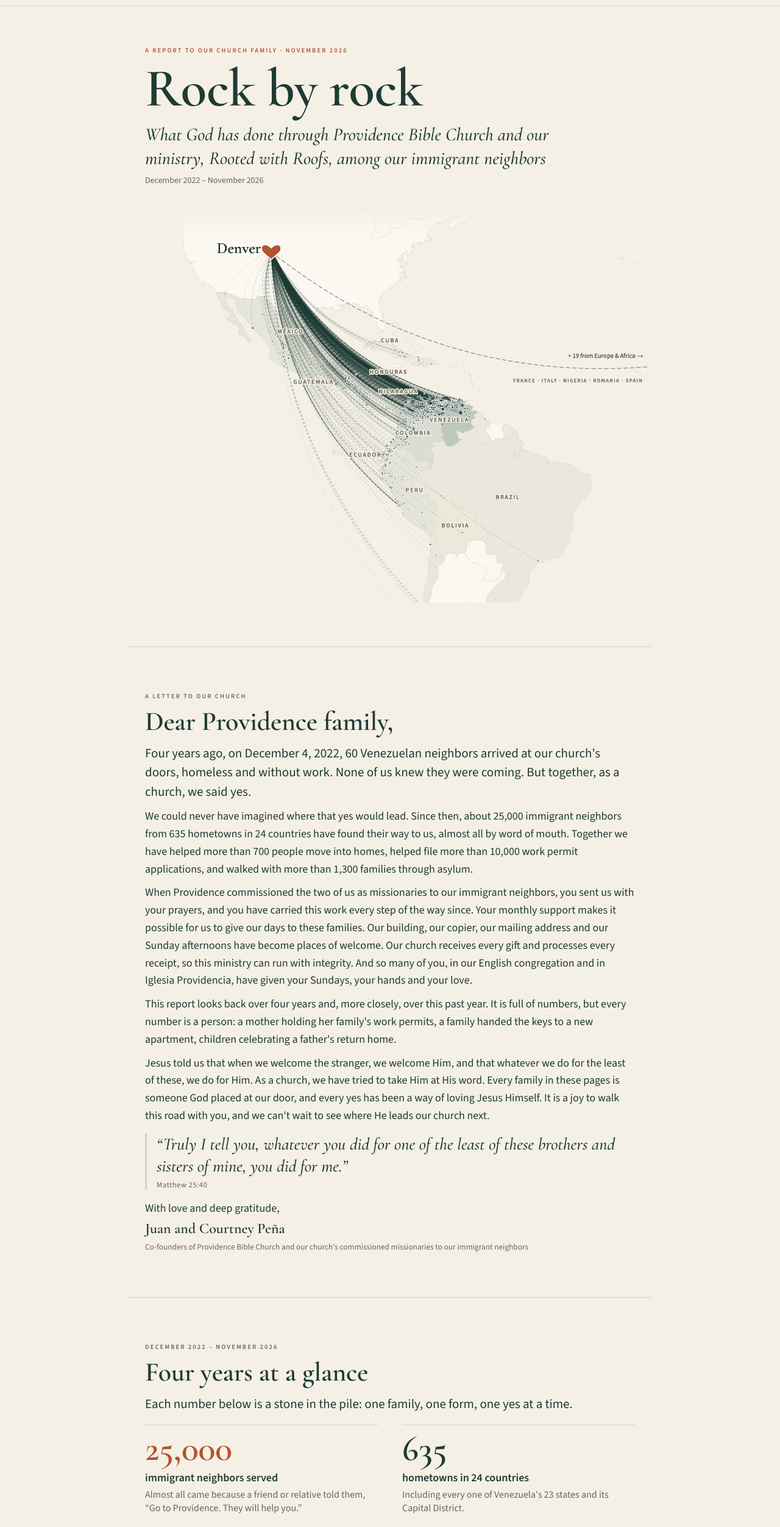
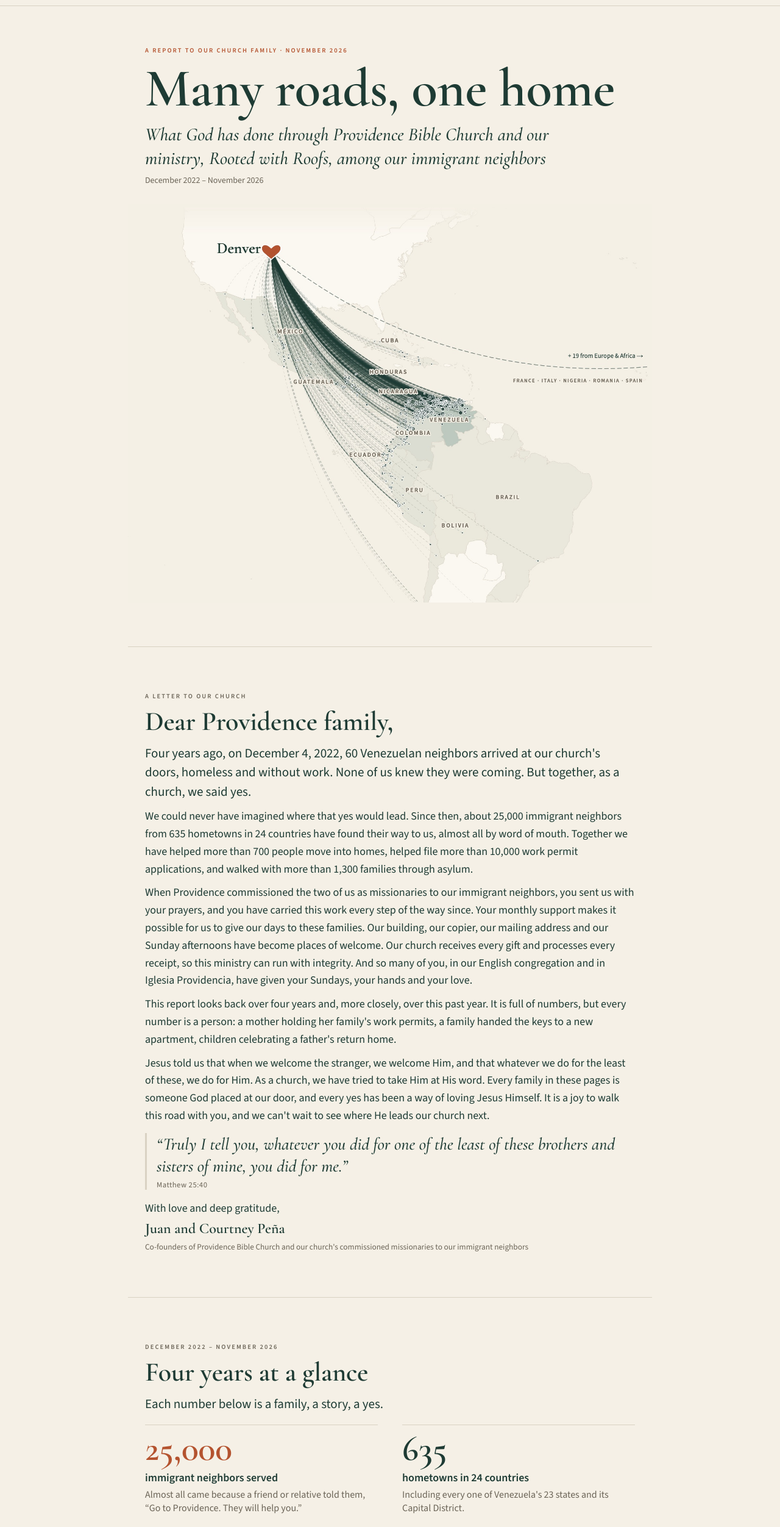
Before and after one commit to CoramdeoPenaDenver/rooted-with-roofs, a plain HTML site: page index.html in a window 1280 px wide. Shown: the part 47-2551 px from the top of the page at 61% size. Drawn offline with nearby package versions, Linux system fonts and the light colour scheme.

Commit message:
Retitle report: Many roads, one home

```diff
--- a/index.html
+++ b/index.html
@@ -2,7 +2,7 @@
 <html lang="en">
 <head>
 <meta charset="utf-8">
-<title>Rock by Rock</title>
+<title>Many Roads, One Home</title>
 <link rel="icon" href="favicon.ico" sizes="32x32">
 <link rel="icon" href="favicon.svg" type="image/svg+xml">
 <link rel="apple-touch-icon" href="apple-touch-icon.png">
@@ -176,7 +176,7 @@
   <img class="logo" src="assets/rwr-logo-horizontal-color.png" alt="Rooted with Roofs">
   <div class="titleblock">
     <div class="eyebrow clay">A report to our church family · November 2026</div>
-    <h1>Rock by rock</h1>
+    <h1>Many roads, one home</h1>
     <p class="subtitle">What God has done through Providence Bible Church and our ministry, Rooted with Roofs, among our immigrant neighbors</p>
     <p class="muted" style="font-size:10.5pt;margin-bottom:0">December 2022 – November 2026</p>
   </div>
@@ -204,7 +204,7 @@
 <section id="glance" class="page">
   <div class="eyebrow">December 2022 – November 2026</div>
   <h2>Four years at a glance</h2>
-  <p class="lead">Each number below is a stone in the pile: one family, one form, one yes at a time.</p>
+  <p class="lead">Each number below is a family, a story, a yes.</p>
   <div class="stats">
     <div class="stat"><div class="n clay">25,000</div><div class="l">immigrant neighbors served</div><div class="m">Almost all came because a friend or relative told them, “Go to Providence. They will help you.”</div></div>
     <div class="stat"><div class="n">635</div><div class="l">hometowns in 24 countries</div><div class="m">Including every one of Venezuela's 23 states and its Capital District.</div></div>
```
